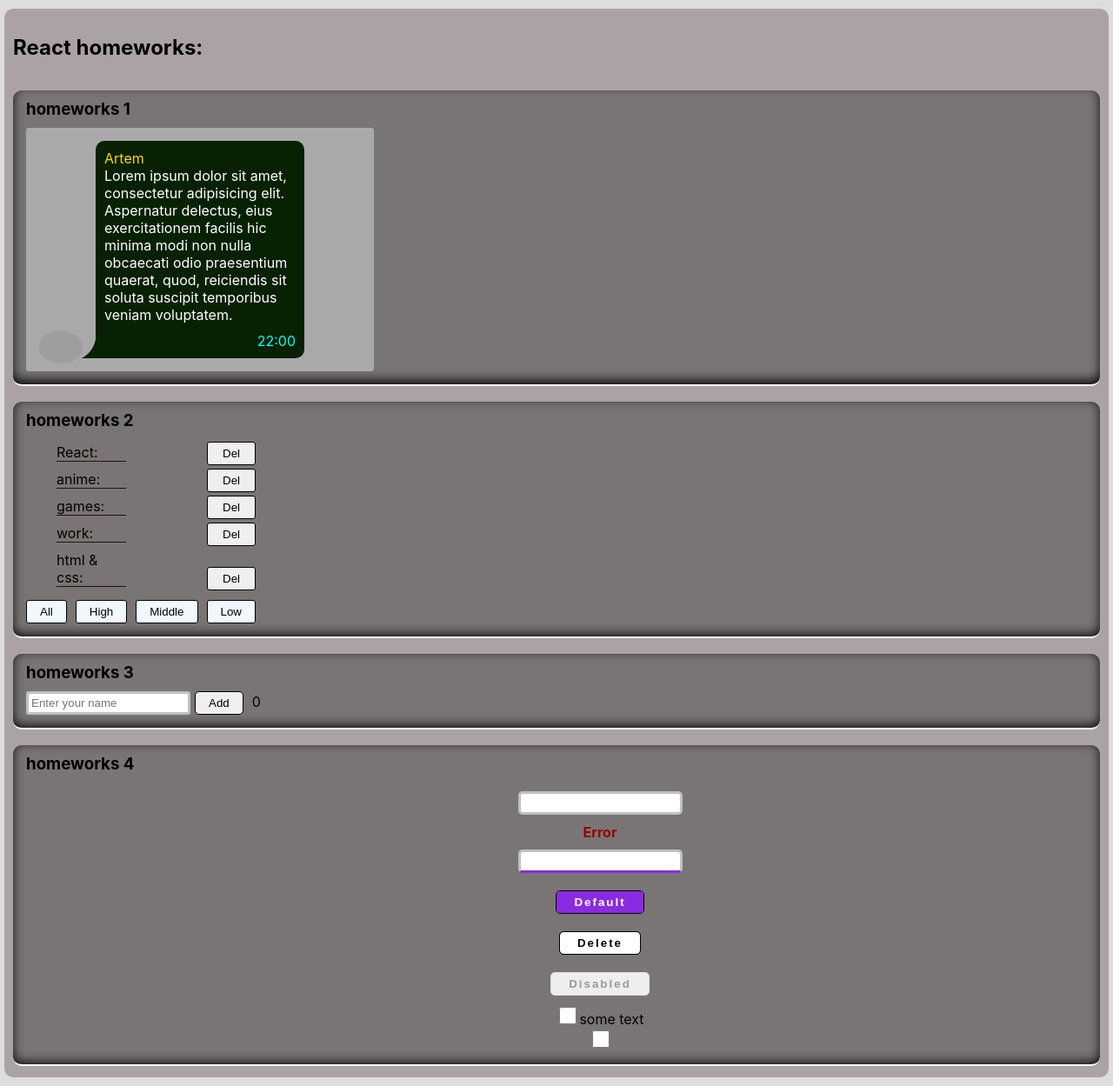
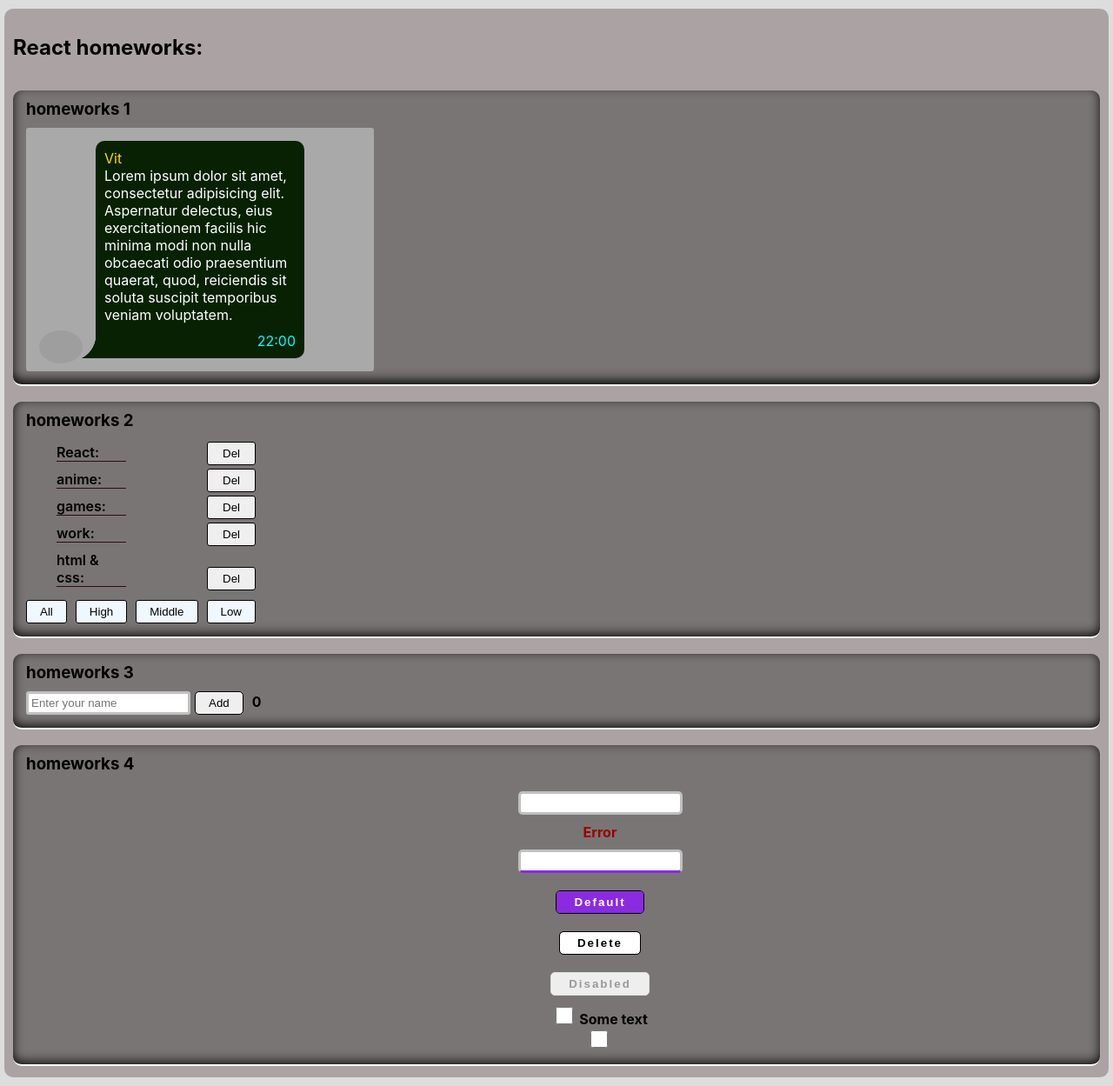
Before and after one commit to Deliriumbad/incubator-homeworks, a React (Create React App) app: page / in a window 1280 px wide. Shown: the whole page at 87% size. Built offline with nearby package versions, Linux system fonts and the light colour scheme; grey boxes are pictures that could not be loaded.

Commit message:
01.07.22

```diff
--- a/src/p2-homeworks/h1/HW1.tsx
+++ b/src/p2-homeworks/h1/HW1.tsx
@@ -4,7 +4,7 @@ import s from './Message.module.css';
 
 const messageData = {
     avatar: 'https://sun9-74.userapi.com/Ph-WiuOtF985il9AvN9JqiCWedmHtSGSSTXrSA/ltEB2Z2-YO4.jpg',
-    name: 'Artem',
+    name: 'Vit',
     message: 'Lorem ipsum dolor sit amet, consectetur adipisicing elit. Aspernatur delectus, eius exercitationem facilis hic\n' +
         '    minima modi non nulla obcaecati odio praesentium quaerat, quod, reiciendis sit soluta suscipit temporibus veniam\n' +
         '    voluptatem.\n',
--- a/src/p2-homeworks/h2/Affairs.module.css
+++ b/src/p2-homeworks/h2/Affairs.module.css
@@ -18,6 +18,7 @@
     display: inline-block;
     width: 80px;
     border-bottom: 1px solid #2c0c0c;
+    font-weight: 600;
 }
 
 .button {
--- a/src/p2-homeworks/h3/Greeting.module.css
+++ b/src/p2-homeworks/h3/Greeting.module.css
@@ -32,6 +32,7 @@
 
 .counter {
     margin-left: 10px;
+    font-weight: bold;
 }
 
 .button {
--- a/src/p2-homeworks/h4/HW4.tsx
+++ b/src/p2-homeworks/h4/HW4.tsx
@@ -58,7 +58,7 @@ function HW4() {
                     checked={checked}
                     onChangeChecked={setChecked}
                 >
-                    some text {/*// этот текст попадёт в children*/}
+                    Some text {/*// этот текст попадёт в children*/}
                 </SuperCheckbox>
                 {/*// onChange тоже должен работать*/}
                 <SuperCheckbox checked={checked}
--- a/src/p2-homeworks/h4/common/c3-SuperCheckbox/SuperCheckbox.module.css
+++ b/src/p2-homeworks/h4/common/c3-SuperCheckbox/SuperCheckbox.module.css
@@ -4,14 +4,22 @@
     height: 20px;
     cursor: pointer;
     color: #F137A6;
+    border-radius: 3px;
+    margin-right: 7px;
 }
 .checkbox:checked{
    /* !*appearance: none;*!
     background-image: url("checked.jpg");*/
 }
 .checkbox:focus {
-    outline: #8a2be2 solid 2px;
+    outline: white solid 1px;
 }
+
+.checkbox:hover {
+    outline: #8a2be2 solid 1px;
+    box-shadow: 0 0 10px 0 #8a2be2 inset, 0 0 10px 2px white;
+}
+
 .spanClassName {
-
+    font-weight: bold;
 }
```
